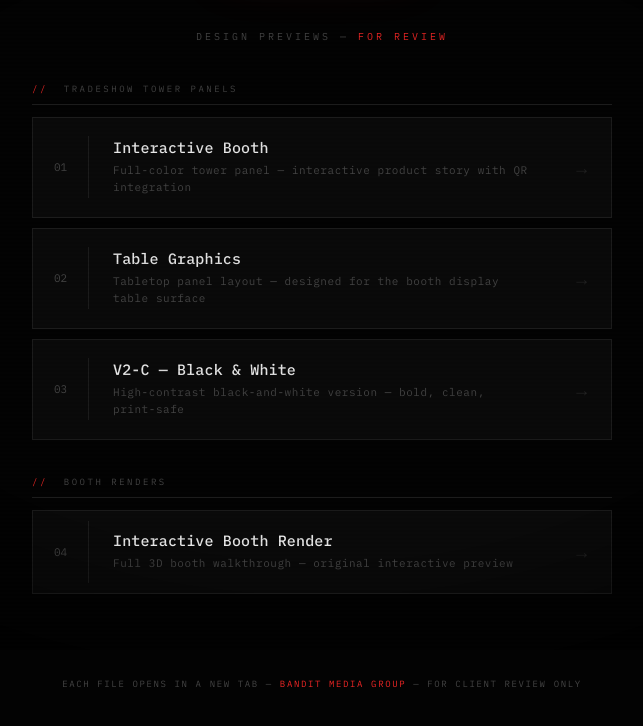
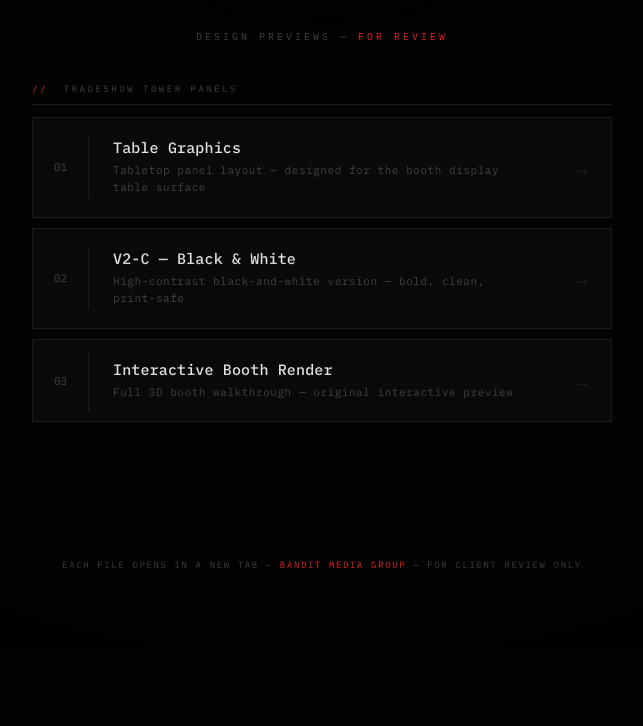
Before and after one commit to banditmediagroup/3sae-booth-preview, a plain HTML site: page index.html in a window 1280 px wide. Shown: the part 150-876 px from the top of the page, without its empty margins (318-961 px from the left). After the commit the page ends 800 px from the top, so only its background shows below. Drawn offline with Linux system fonts and the light colour scheme.

Commit message:
Remove non-rendering interactive booth panel from file picker
Dropped item 01 (interactive-booth.html) which wasn't rendering correctly.
Renumbered remaining three items: Table Graphics, B&W Panel, Booth Render.

Co-Authored-By: Claude Sonnet 4.6 <noreply@anthropic.com>

```diff
--- a/index.html
+++ b/index.html
@@ -189,17 +189,8 @@
   <div class="section-label"><span>//</span> tradeshow tower panels</div>
   <div class="file-list">
 
-    <a href="interactive-booth.html" target="_blank" class="file-item">
+    <a href="table-graphics.html" target="_blank" class="file-item">
       <div class="file-num">01</div>
-      <div class="file-body">
-        <div class="file-name">Interactive Booth</div>
-        <div class="file-desc">Full-color tower panel &mdash; interactive product story with QR integration</div>
-      </div>
-      <div class="file-arrow">&#8594;</div>
-    </a>
-
-    <a href="table-graphics.html" target="_blank" class="file-item">
-      <div class="file-num">02</div>
       <div class="file-body">
         <div class="file-name">Table Graphics</div>
         <div class="file-desc">Tabletop panel layout &mdash; designed for the booth display table surface</div>
@@ -208,7 +199,7 @@
     </a>
 
     <a href="bw-panel.html" target="_blank" class="file-item">
-      <div class="file-num">03</div>
+      <div class="file-num">02</div>
       <div class="file-body">
         <div class="file-name">V2-C &mdash; Black &amp; White</div>
         <div class="file-desc">High-contrast black-and-white version &mdash; bold, clean, print-safe</div>
@@ -216,13 +207,8 @@
       <div class="file-arrow">&#8594;</div>
     </a>
 
-  </div>
-
-  <div class="section-label"><span>//</span> booth renders</div>
-  <div class="file-list">
-
     <a href="booth.html" target="_blank" class="file-item">
-      <div class="file-num">04</div>
+      <div class="file-num">03</div>
       <div class="file-body">
         <div class="file-name">Interactive Booth Render</div>
         <div class="file-desc">Full 3D booth walkthrough &mdash; original interactive preview</div>
```
